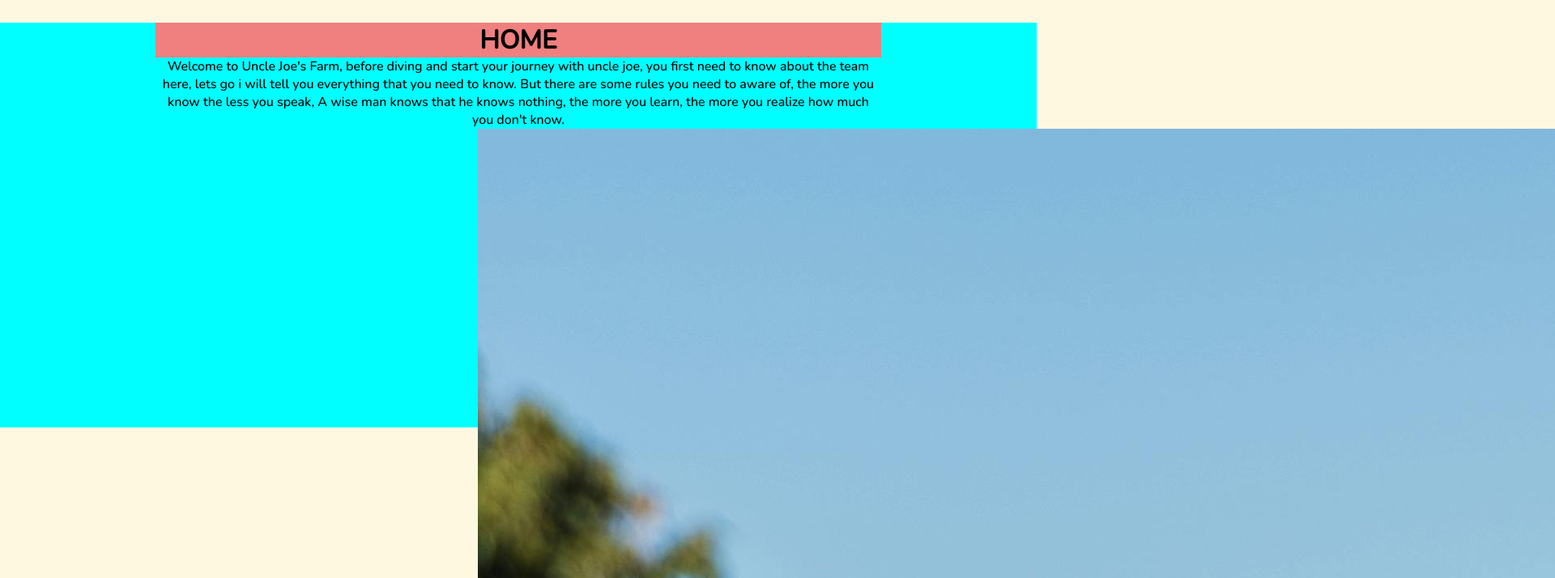
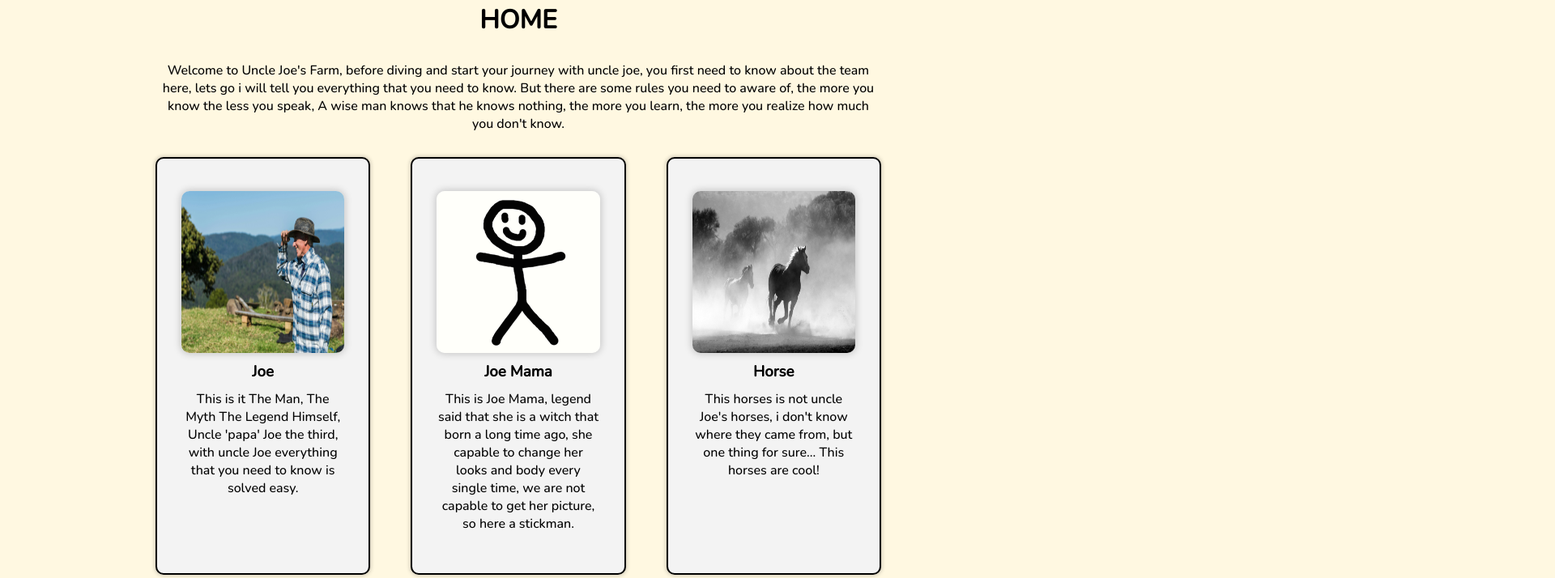
Before and after one commit to FadilMS18/restaurant-page, a website built with webpack: page src/index.html in a window 1280 px wide. Shown: the part 742-1456 px from the top of the page at 81% size, 1920 px wide, since content can reach past the window. Built offline with nearby package versions, Linux system fonts and the light colour scheme.

Commit message:
Finished the home content
finished the home content with few picture

```diff
--- a/package.json
+++ b/package.json
@@ -14,7 +14,6 @@
   "license": "ISC",
   "devDependencies": {
     "css-loader": "^6.10.0",
-    "file-loader": "^6.2.0",
     "html-loader": "^5.0.0",
     "html-webpack-plugin": "^5.6.0",
     "style-loader": "^3.3.4",
--- a/src/css/header.css
+++ b/src/css/header.css
@@ -3,10 +3,12 @@
     --primary : #B6D94C;
     --secondary : #FFE873;
     --support : #87CEEB;
+    --primarySoft:#E1FFB8;
     --primaryHard : #65B741;
     --secondaryHard :gold;
     --black : #000000;
     --white : #FFFFFF;
+    --cardColor : #F3F3F3;
 
 }
 
@@ -29,9 +31,8 @@
 }
 
 body{
-    height: 1000vh;
+    /* height: 1000vh; */
     background-color:#FFF8E1;
-    /* background-color:#E0E0E0; */
 }
 
 header#header{
--- a/src/css/home.css
+++ b/src/css/home.css
@@ -1,15 +1,14 @@
 #content{
-    height: 500px;
-    background-color: aqua;
+    height: 600px;
     display: flex;
     flex-direction: column;
     align-items: center;
-    margin-top:50px;
-    padding:0 15%;
+    margin-top:25px;
+    padding:0 15% 10%;
+    gap:30px;
 }
 
 #title{
-    background-color: lightcoral;
     width: 100%;
     text-align: center;
 }
@@ -19,10 +18,78 @@
     font-size: 1rem;
 }
 
-#team1{
-    width: 100px;
+#content-container{
+    width: 100%;
+    display: flex;
+    justify-content: space-around;
+    align-content: center;
+    gap:50px;
 }
 
-#team1 > img{
-    object-fit:cover
+div.home-content{
+    display: flex;
+    flex-direction: column ;
+    align-items: center;
+    text-align: center;
+    border: 2px solid black;
+    border-radius: 10px;
+    overflow: hidden;
+    width: 250px;
+    gap:10px;
+    padding:40px 30px 50px 30px;
+    background-color: var(--cardColor);
+    box-shadow: 0px 0px 5px 1px rgba(0, 0, 0, .2);
+    cursor: pointer;
+    user-select: none;
+    transition: .3s;
 }
+
+
+
+.hover{
+    position: relative;
+    z-index: 999999;
+}
+
+.home-content:hover{
+    background-color: var(--primarySoft);
+    transform: scale(1.2);
+}
+.home-content:active{
+    transform: scale(1.1);
+    background-color: var(--primary);
+}
+
+#layer{
+    position: fixed;
+    top: 0;
+    left: 0;
+    right: 0;
+    z-index: 99999;
+    height: 100vh;
+    background-color: rgba(0, 0, 0, .5);
+    transition: .3s;
+}
+.gone{
+    opacity: 0;
+    pointer-events: none;
+}
+
+
+.home-content > img{
+    width: 100%;
+    height:200px;
+    box-shadow: 0px 0px 10px 1px rgba(0, 0, 0, .2);
+    border: none;
+    border-radius: 5%;
+}
+
+#home-content-h1::after{
+    content : 'Joe'
+}
+#home-content-h2::after{
+    content : 'Joe Mama'
+}
+#home-content-h3::after{
+    content : 'Horse'
+}
--- a/src/index.html
+++ b/src/index.html
@@ -34,7 +34,7 @@
         <h5>1# Farms in the country</h5>
         <h1>Uncle Joe's precious Farm</h1>
         <p>Journey to all your need of food and veggies, what? You don't like veggies, after you begin your journey with Joe, you will absolutely love it. Start exploring now with uncle Joe. </p>
-        <a id="anchor" href="#test">Call Joe Now </a>
+        <a id="anchor" >Call Joe Now </a>
 
       </div>
     </div>
@@ -44,13 +44,35 @@
       <h1 id="title">HOME</h1>
       <p id="description">Welcome to Uncle Joe's Farm, before diving and start your journey with uncle joe, you first need to know about the team here, lets go i will tell you everything that you need to know. But there are some rules you need to aware of, the more you know the less you speak, A wise man knows that he knows nothing, the more you learn, the more you realize how much you don't know.  </p>
       <div id="content-container">
-        <div id="team1" class="home-content">
-          <img src="./images/pexels-jake-heinemann-1482101.jpg" alt="">
+        <div class="home-content">
+          <img id='home-content-img1' src="./images/pexels-jake-heinemann-1482101.jpg" alt="farmer-picture" title="src:Jake Heinemann on pexels.com">
+          <h3 id="home-content-h1"></h3>
+          <p id='home-content-p1'>
+            This is it The Man, The Myth The Legend Himself, Uncle 'papa' Joe the third, with uncle Joe everything that you need to know is solved easy.
+          </p>
         </div>
-        <div class="home-content"></div>
-        <div class="home-content"></div>
+
+        <div class="home-content">
+          <img id='home-content-img2' src="./images/stick_man_by_minimoko94-d2zvfn8_400x400.png" alt="Joe Mama Picture" title="@stick_man_says on twitter/X">
+          <h3 id="home-content-h2"></h3>
+          <p id='home-content-p2'>
+            This is Joe Mama, legend said that she is a witch that born a long time ago, she capable to change her looks and body every single time, we are not capable to get her picture, so here a stickman.
+          </p>
+        </div>
+
+        <div class="home-content">
+          <img id='home-content-img3' src="./images/pexels-pixabay-52500.jpg" alt="Horses-picture" title="src:Pixabay on pexels.com">
+          <h3 id="home-content-h3"></h3>
+          <p id='home-content-p3'>
+            This horses is not uncle Joe's horses, i don't know where they came from, but one thing for sure... This horses are cool!
+          </p>
+        </div>
+
       </div>
 
     </main>
+    <div id="layer" class="gone">
+
+    </div>
   </body>
 </html>
--- a/src/index.js
+++ b/src/index.js
@@ -1,10 +1,12 @@
+//Css import
 import './css/header.css'
 import './css/home.css'
 import './css/main.css'
 import './css/contact.css'
-// import oranges from './images/collin-wulrT9QNAoA-unsplash.jpg'
 
-console.log('Hello, world!')
+// Js Import
+import { callBlackLayer, callJoeScroll  } from './js/home'
 
-
-// document.querySelector('#header').style.backgroundImage = "url('./images/collin-wulrT9QNAoA-unsplash.jpg')"
+// Home section
+callBlackLayer()
+callJoeScroll()
--- a/src/js/home.js
+++ b/src/js/home.js
@@ -0,0 +1,31 @@
+const content = Array.from(document.querySelectorAll('.home-content'))
+
+function callBlackLayer(){
+    content.forEach(div =>{
+        div.addEventListener('mouseenter', ()=>{
+            div.classList.add('hover')
+            document.querySelector('#layer').classList.remove('gone')
+
+            div.addEventListener('mouseleave', ()=> {
+                div.classList.remove('hover')
+                document.querySelector('#layer').classList.add('gone')
+            })
+        })
+    })
+
+}
+
+const anchor = document.querySelector("#anchor")
+
+function scroll(){
+    window.scrollTo({
+        top:document.querySelector('#content').offsetTop,
+        behavior:'smooth',
+    })
+}
+function callJoeScroll(){
+    anchor.addEventListener('click', scroll)
+}
+
+
+export { callBlackLayer, callJoeScroll}
--- a/webpack.dev.js
+++ b/webpack.dev.js
@@ -7,6 +7,6 @@
     devServer:{
         static:'./dist',
         hot:true,
-        watchFiles:['./src/css', './src/js', './src/index.html'],
+        watchFiles:['./src/css', 'src/js', './src/index.html'],
     },
 })
```
Also changed, not shown: dist/images/ad3e07367b8c381b941f.png (added), dist/index.html, dist/main.bundle.js, src/images/pexels-pixabay-52500.jpg (added), src/images/stick_man_by_minimoko94-d2zvfn8_400x400.png (added), 2 other files.
